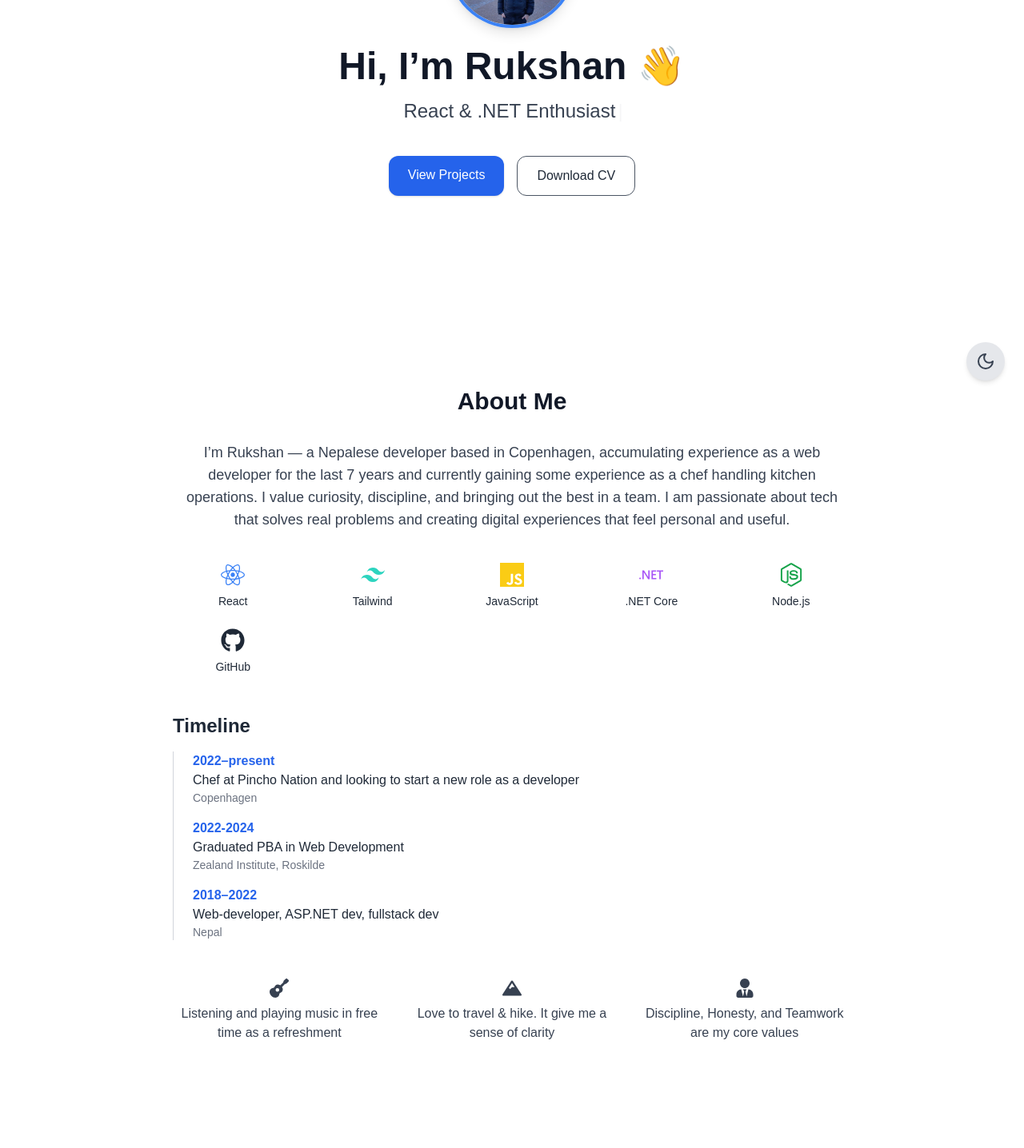
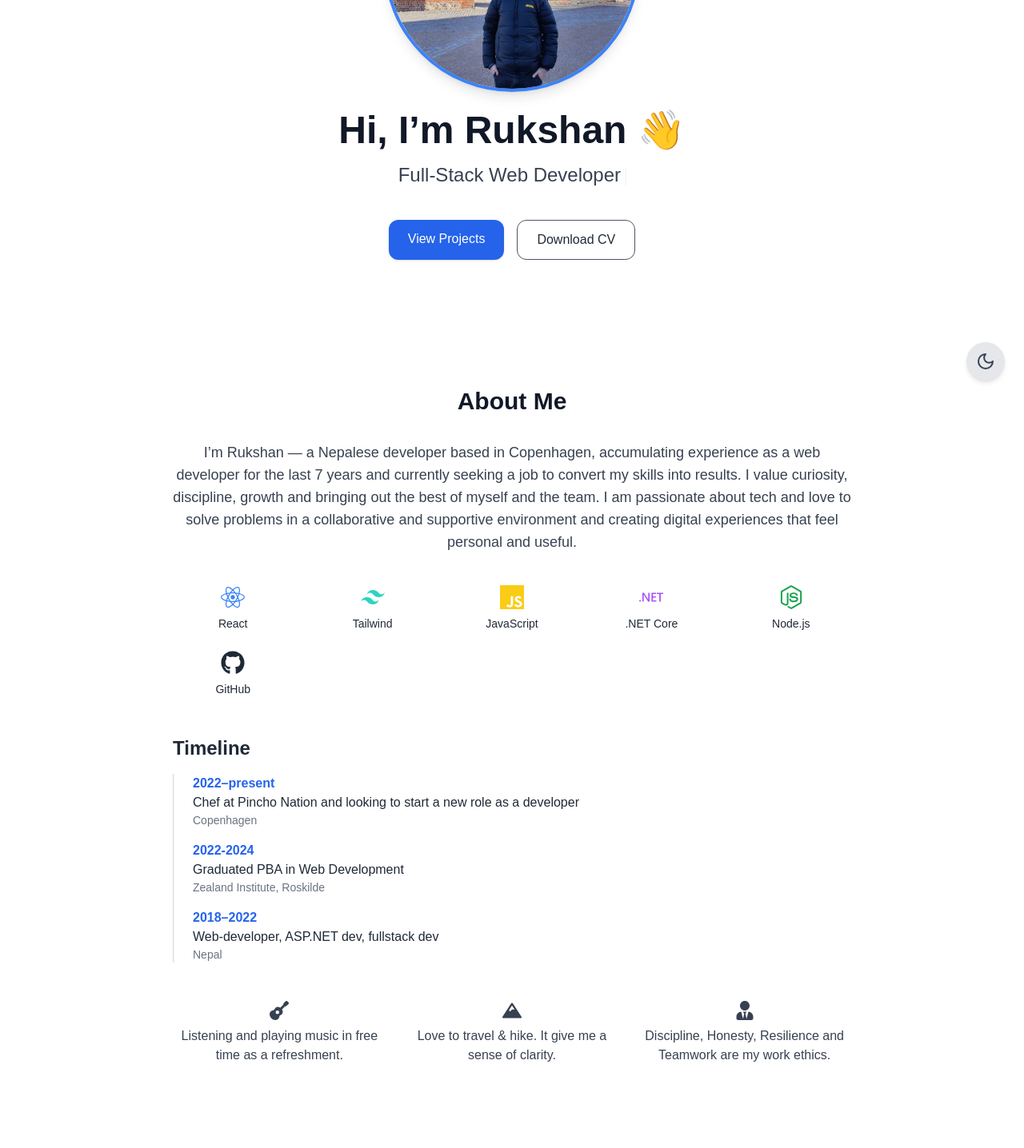
Before and after one commit to RukshanPokharel/My-Portfolio-Next.js-, a Next.js app: page / in a window 1280 px wide. Shown: the part 300-1736 px from the top of the page at 80% size. Built offline with nearby package versions, Linux system fonts and the light colour scheme.

Commit message:
some design fixes

```diff
--- a/app/components/About.tsx
+++ b/app/components/About.tsx
@@ -59,11 +59,12 @@ export default function About() {
         transition={{ delay: 0.2, duration: 0.6 }}
       >
         I’m Rukshan — a Nepalese developer based in Copenhagen, accumulating
-        experience as a web developer for the last 7 years and currently gaining
-        some experience as a chef handling kitchen operations. I value
-        curiosity, discipline, and bringing out the best in a team. I am
-        passionate about tech that solves real problems and creating digital
-        experiences that feel personal and useful.
+        experience as a web developer for the last 7 years and currently seeking
+        a job to convert my skills into results. I value curiosity, discipline,
+        growth and bringing out the best of myself and the team. I am passionate
+        about tech and love to solve problems in a collaborative and supportive
+        environment and creating digital experiences that feel personal and
+        useful.
       </motion.p>
 
       <motion.div
@@ -115,15 +116,15 @@ export default function About() {
       >
         <div>
           <FaGuitar className="text-2xl mb-2 mx-auto" />
-          Listening and playing music in free time as a refreshment
+          Listening and playing music in free time as a refreshment.
         </div>
         <div>
           <FaMountain className="text-2xl mb-2 mx-auto" />
-          Love to travel & hike. It give me a sense of clarity
+          Love to travel & hike. It give me a sense of clarity.
         </div>
         <div>
           <FaUserTie className="text-2xl mb-2 mx-auto" />
-          Discipline, Honesty, and Teamwork are my core values
+          Discipline, Honesty, Resilience and Teamwork are my work ethics.
         </div>
       </motion.div>
     </section>
--- a/app/components/Hero.tsx
+++ b/app/components/Hero.tsx
@@ -9,7 +9,7 @@ export default function Hero() {
       <motion.img
         src="/profile.jpg"
         alt="Rukshan Profile"
-        className="w-40 h-40 rounded-full object-cover mb-6 border-4 border-blue-500 shadow-lg"
+        className="w-80 h-80 rounded-full object-cover mb-6 border-4 border-blue-500 shadow-lg"
         initial={{ scale: 0 }}
         animate={{ scale: 1 }}
         transition={{ duration: 0.5 }}
@@ -32,9 +32,10 @@ export default function Hero() {
       >
         <Typewriter
           words={[
-            "Full Stack Developer",
-            "React & .NET Enthusiast",
-            "Problem Solver",
+            "Software Developer",
+            "Full-Stack Web Developer",
+            "React and C# specialist",
+            "Love Coding",
           ]}
           loop={true}
           cursor
```
